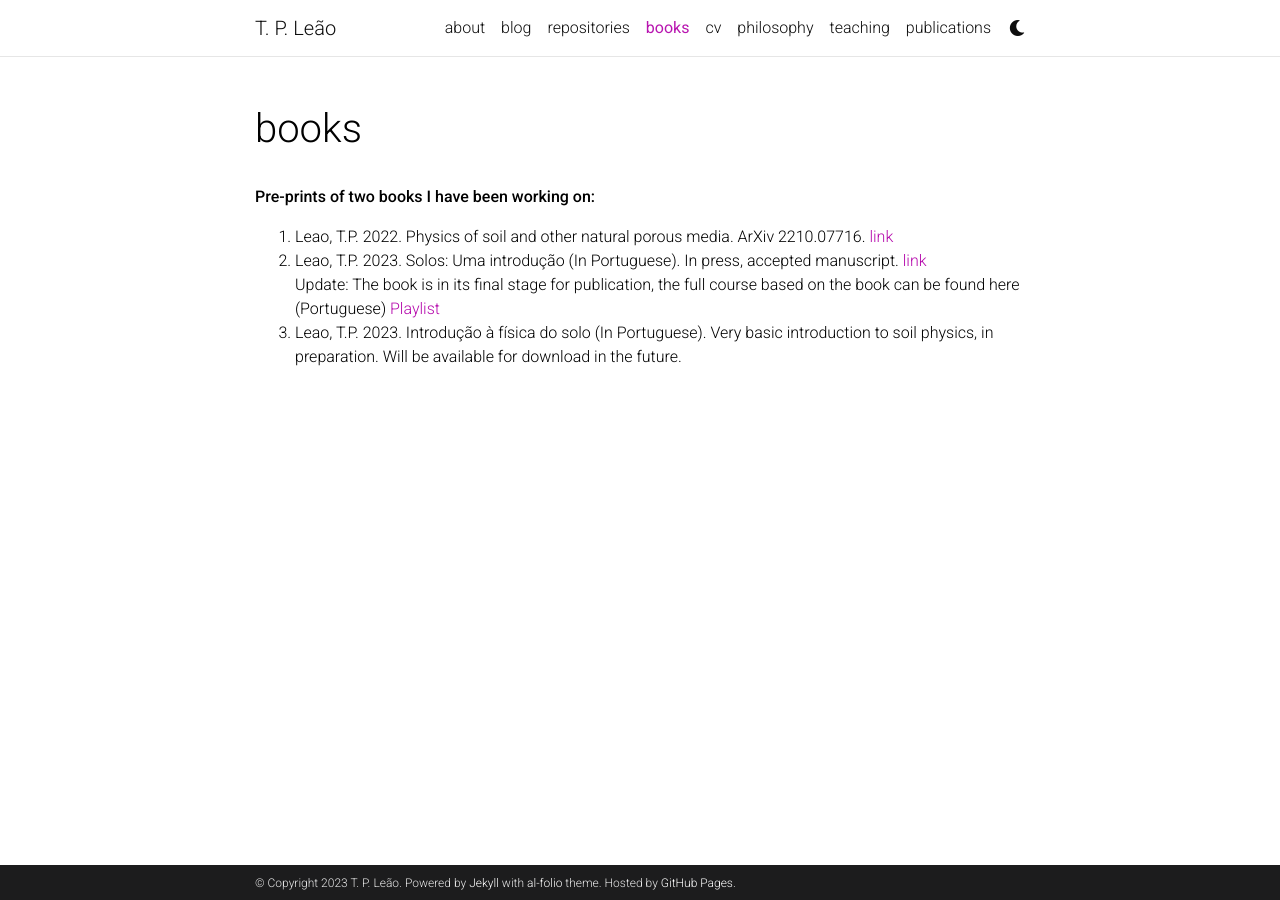
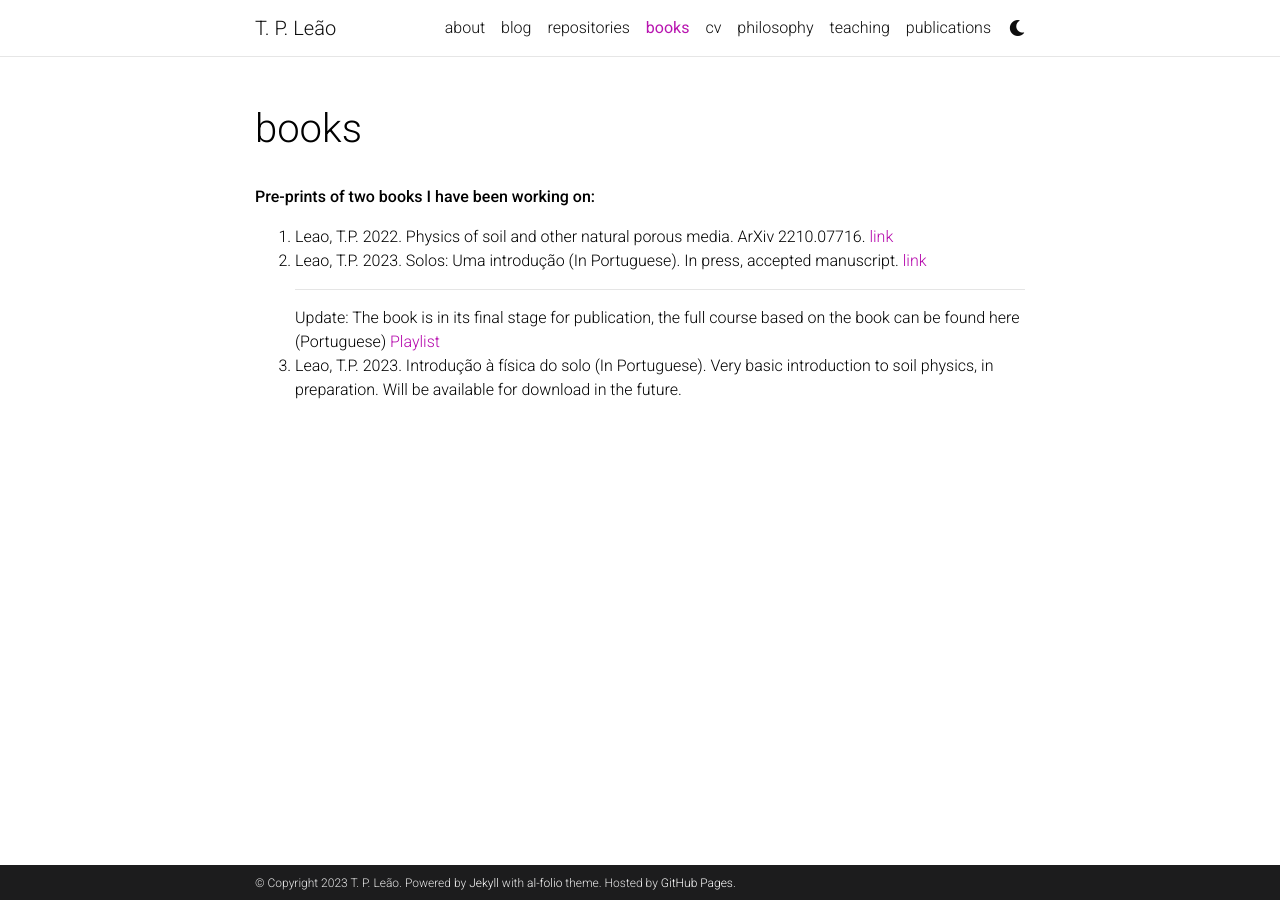
Before and after one commit to leaot/leaot.github.io, a Jekyll site: the page built from _pages/books.md, in a window 1280 px wide. Built offline with Jekyll 4.4.1, drawn with Linux system fonts in a browser that asks for light colours; comment, search, counter and statistics services are not loaded; a style sheet for code colours, icons or effects is not loaded.

```diff
--- a/_pages/books.md
+++ b/_pages/books.md
@@ -12,7 +12,7 @@ nav_order: 4
 <li> Leao, T.P. 2022. Physics of soil and other natural porous media. ArXiv 2210.07716. <a href="https://arxiv.org/pdf/2210.07716.pdf"> link </a> </li>
 <li> Leao, T.P. 2023. Solos: Uma introdução (In Portuguese). In press, accepted manuscript. <a href=
 "https://l3x0.github.io/assets/pdf/SolosUmaIntroducao_EditoraUnB_(DivulgacaoPreprint).pdf">  link   </a>
-<br> Update: The book is in its final stage for publication, the full course based on the book can be found here (Portuguese)
+<hr> Update: The book is in its final stage for publication, the full course based on the book can be found here (Portuguese)
 <a href="https://www.youtube.com/playlist?list=PLLRBE1uLYrK_9JIL9qrSbmrYPORklABKB"> Playlist </a> </li>
 <li> Leao, T.P. 2023. Introdução à física do solo (In Portuguese). Very basic introduction to soil physics, in preparation. Will be available for download in the future. </li>
 </ol>
```
